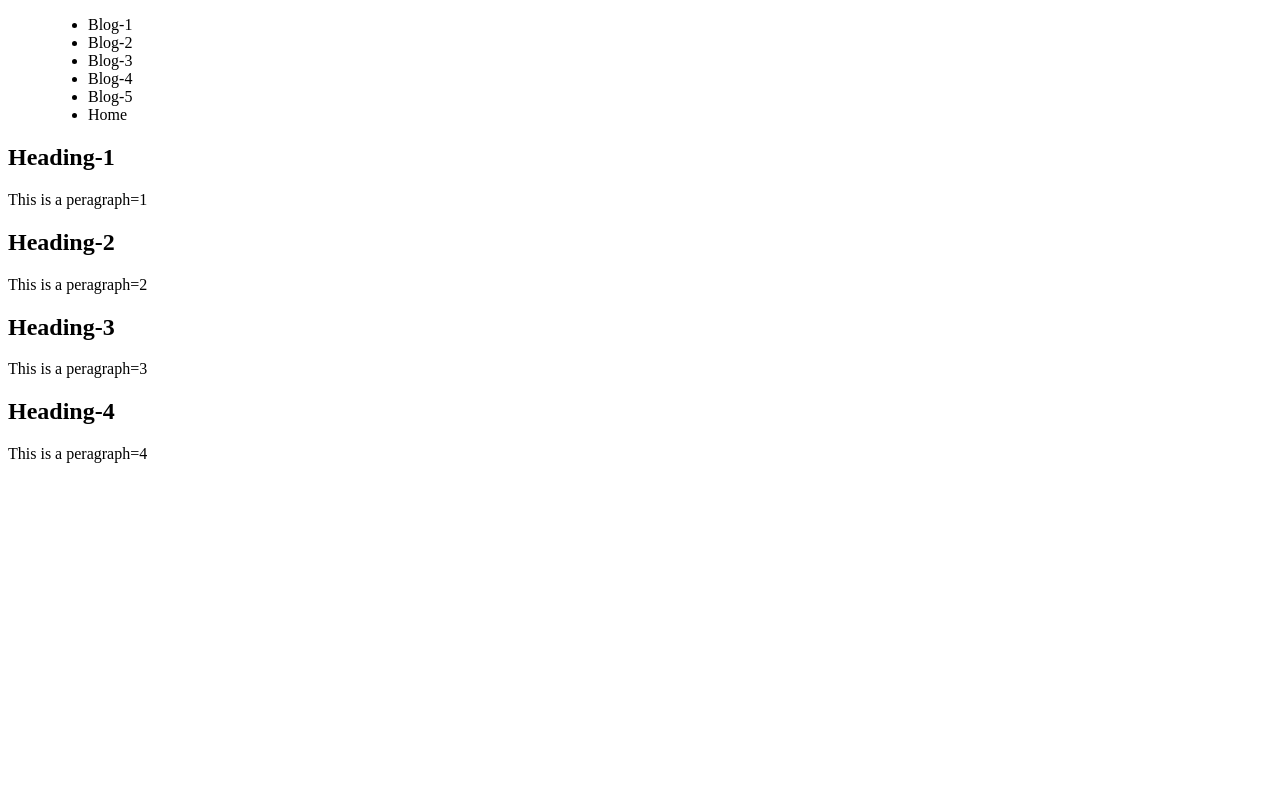
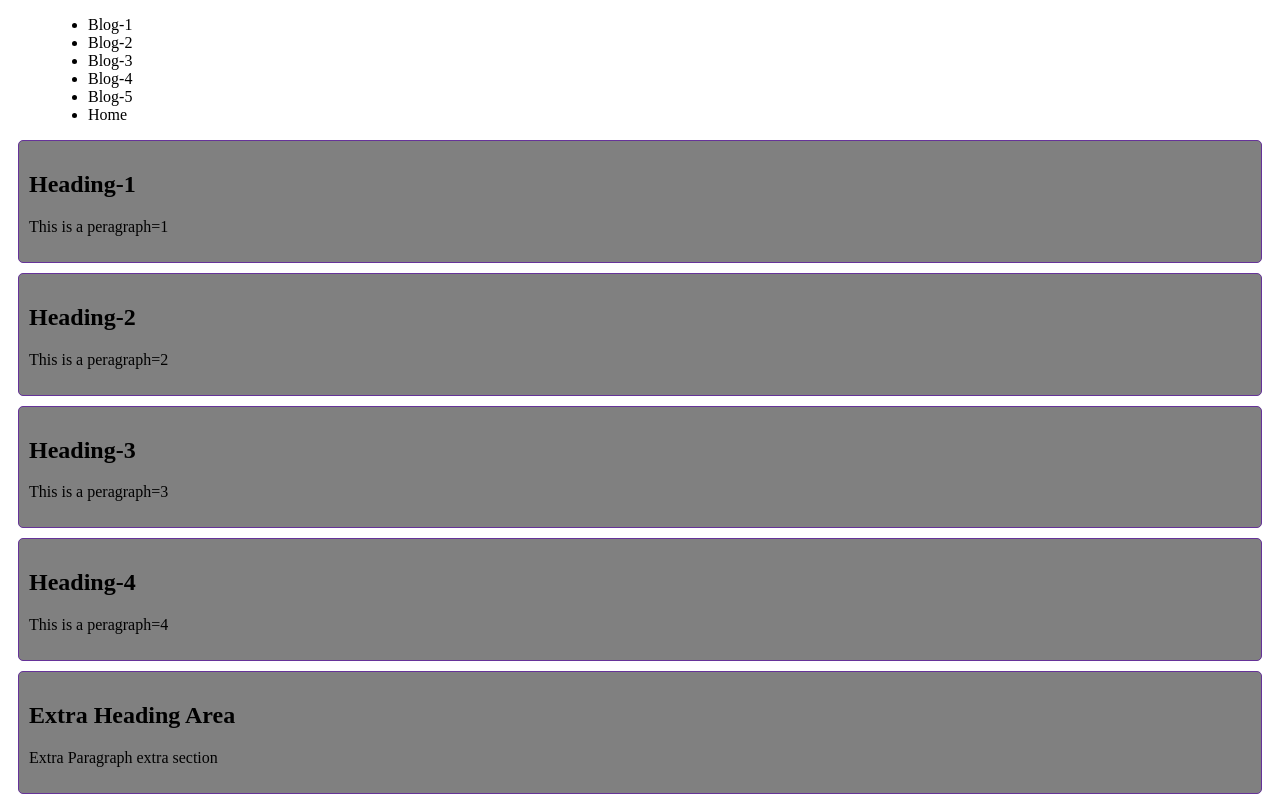
Before and after one commit to rakibthpi/dom-js, a plain HTML site: page menu.html in a window 1280 px wide. Drawn offline with Linux system fonts and the light colour scheme.

Commit message:
Document Object Modle

```diff
--- a/menu.html
+++ b/menu.html
@@ -5,6 +5,15 @@
     <meta http-equiv="X-UA-Compatible" content="IE=edge">
     <meta name="viewport" content="width=device-width, initial-scale=1.0">
     <title>Menu area start and add this appendChild and createElement</title>
+    <style>
+        .style{
+            border: 1px solid rebeccapurple;
+            background-color: gray;
+            padding: 10px;
+            border-radius: 5px;
+            margin: 10px;
+        }
+    </style>
 </head>
 <body>
     <header>
@@ -19,20 +28,20 @@
         </menu>
     </header>
     <main>
-        <section>
-            <article>
+        <section id="section">
+            <article class="style">
                 <h2>Heading-1</h2>
                 <p>This is a peragraph=1</p>
             </article>
-            <article>
+            <article class="style">
                 <h2>Heading-2</h2>
                 <p>This is a peragraph=2</p>
             </article>
-            <article>
+            <article class="style">
                 <h2>Heading-3</h2>
                 <p>This is a peragraph=3</p>
             </article>
-            <article>
+            <article class="style">
                 <h2>Heading-4</h2>
                 <p>This is a peragraph=4</p>
             </article>
@@ -48,10 +57,29 @@
 
         // blog create area
         const article = document.createElement('article');
-        const h2 = document.createElement('h2');
-        h2.innerText = 'Extra Heading Area';
-        const p = document.createElement('p');
-        p.innerText = 'Extra Paragraph extra section';
+        article.classList.add('style');
+
+        // const h2 = document.createElement('h2');
+        // h2.innerText = 'Extra Heading Area';
+        // const p = document.createElement('p');
+        // p.innerText = 'Extra Paragraph extra section';
+
+        // article.appendChild(h2);
+        // article.appendChild(p);
+
+        const articles = document.getElementById('section');
+
+
+        // extra cariculam
+        article.innerHTML = `
+            <h2> Extra Heading Area</h2>
+            <p> Extra Paragraph extra section </p>`;
+
+        // article.appendChild()
+        articles.appendChild(article);
+
+
+
 
 
     </script>
```
